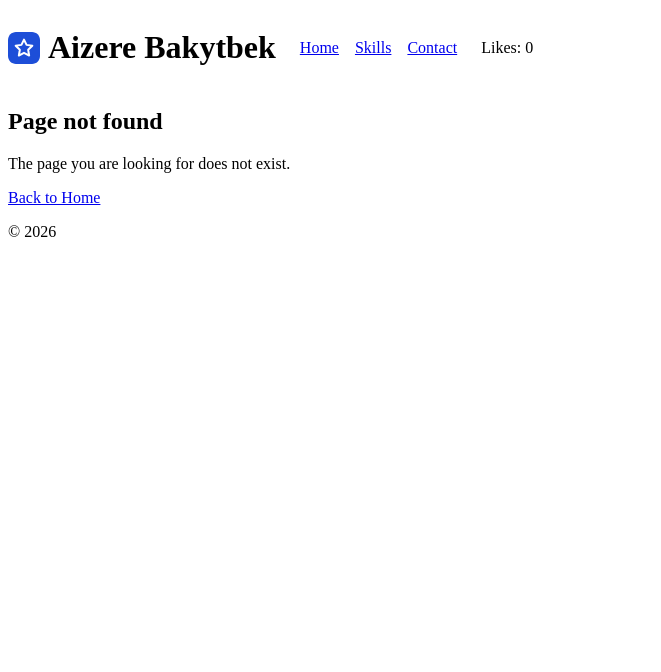
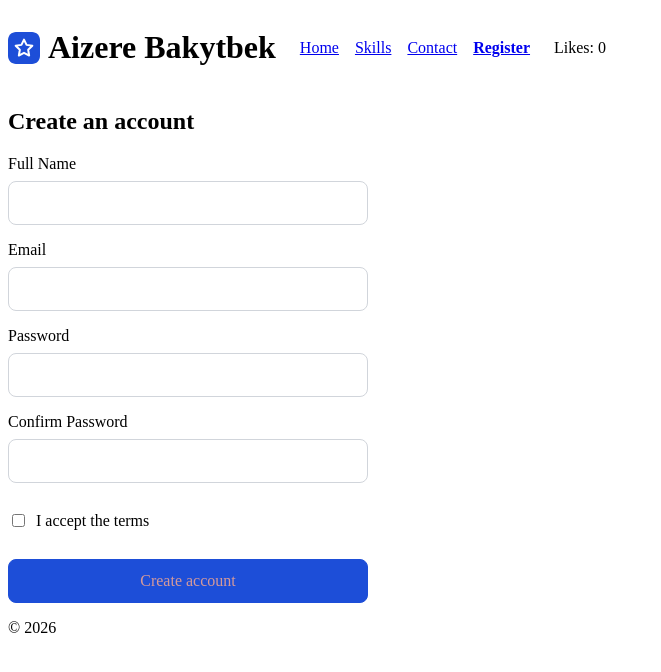
Before and after one commit to abakytbek/iwamad-practice, a React (Vite) app: page /register in a window 1280 px wide. Before the commit this address had no page. Shown: the top 672 px of the page, without its empty margins (0-661 px from the left). Built offline with nearby package versions, Linux system fonts and the light colour scheme.

Commit message:
week 06 - registration page and validation

```diff
--- a/src/App.tsx
+++ b/src/App.tsx
@@ -4,6 +4,7 @@
 import SkillsPage from './pages/SkillsPage'
 import ContactPage from './pages/ContactPage'
 import NotFoundPage from './pages/NotFoundPage'
+import RegisterPage from './pages/RegisterPage'
 
 function App() {
   return (
@@ -12,6 +13,7 @@
         <Route index element={<HomePage />} />
         <Route path="skills" element={<SkillsPage />} />
         <Route path="contact" element={<ContactPage />} />
+        <Route path="register" element={<RegisterPage />} />
         <Route path="*" element={<NotFoundPage />} />
       </Route>
     </Routes>
--- a/src/components/Header.tsx
+++ b/src/components/Header.tsx
@@ -21,6 +21,8 @@
         <NavLink to="/">Home</NavLink>
         <NavLink to="/skills">Skills</NavLink>
         <NavLink to="/contact">Contact</NavLink>
+        <NavLink to="/register">Register</NavLink>
+
       </nav>
 
       <p>Likes: {likes}</p>
--- /dev/null
+++ b/src/lib/validateRegistration.ts
@@ -0,0 +1,41 @@
+export type RegistrationValues = {
+  fullName: string
+  email: string
+  password: string
+  confirmPassword: string
+  acceptTerms: boolean
+}
+
+export type RegistrationErrors =
+  Partial<Record<keyof RegistrationValues, string>>
+
+
+export function validateRegistration(
+  values: RegistrationValues
+): RegistrationErrors {
+  const errors: RegistrationErrors = {}
+
+  if (values.fullName.trim().length < 2) {
+    errors.fullName = 'Enter your full name'
+  }
+
+  if (!/^[^\s@]+@[^\s@]+\.[^\s@]+$/.test(values.email)) {
+    errors.email = 'Enter a valid email, like name@example.com'
+  }
+
+  if (values.password.length < 8) {
+    errors.password = 'Use at least 8 characters'
+  } else if (!/\d/.test(values.password)) {
+    errors.password = 'Include at least one number'
+  }
+
+  if (values.confirmPassword !== values.password) {
+    errors.confirmPassword = 'Passwords do not match'
+  }
+
+  if (!values.acceptTerms) {
+    errors.acceptTerms = 'Accept the terms to continue'
+  }
+
+  return errors
+}
--- /dev/null
+++ b/src/pages/RegisterPage.tsx
@@ -0,0 +1,134 @@
+import { useState } from 'react'
+import type { ChangeEvent, SubmitEvent } from 'react'
+import { validateRegistration } from '../lib/validateRegistration'
+import type { RegistrationValues } from '../lib/validateRegistration'
+import Button from '../components/ui/Button'
+
+function RegisterPage() {
+  const [values, setValues] = useState<RegistrationValues>({
+    fullName: '',
+    email: '',
+    password: '',
+    confirmPassword: '',
+    acceptTerms: false,
+  })
+
+  const [submitAttempted, setSubmitAttempted] = useState(false)
+  const [submitted, setSubmitted] = useState(false)
+
+  const errors = validateRegistration(values)
+
+  function handleChange(event: ChangeEvent<HTMLInputElement>) {
+    const { name, type, value, checked } = event.target
+
+    setValues((current) => ({
+      ...current,
+      [name]: type === 'checkbox' ? checked : value,
+    }))
+  }
+
+  function handleSubmit(event: SubmitEvent<HTMLFormElement>) {
+    event.preventDefault()
+
+    setSubmitAttempted(true)
+
+    if (Object.keys(errors).length === 0) {
+      setSubmitted(true)
+    }
+  }
+
+  return (
+    <section>
+      <h2>Create an account</h2>
+
+      {submitted ? (
+        <p role="status">
+          Thanks, {values.fullName.trim()}. You are registered.
+        </p>
+      ) : (
+        <form className="form" onSubmit={handleSubmit} noValidate>
+
+          <div className="field">
+            <label htmlFor="fullName">Full Name</label>
+            <input
+              id="fullName"
+              name="fullName"
+              type="text"
+              value={values.fullName}
+              onChange={handleChange}
+            />
+            {submitAttempted && errors.fullName && (
+              <p className="field-error">{errors.fullName}</p>
+            )}
+          </div>
+
+          <div className="field">
+            <label htmlFor="email">Email</label>
+            <input
+              id="email"
+              name="email"
+              type="email"
+              value={values.email}
+              onChange={handleChange}
+            />
+            {submitAttempted && errors.email && (
+              <p className="field-error">{errors.email}</p>
+            )}
+          </div>
+
+          <div className="field">
+            <label htmlFor="password">Password</label>
+            <input
+              id="password"
+              name="password"
+              type="password"
+              value={values.password}
+              onChange={handleChange}
+            />
+            {submitAttempted && errors.password && (
+              <p className="field-error">{errors.password}</p>
+            )}
+          </div>
+
+          <div className="field">
+            <label htmlFor="confirmPassword">Confirm Password</label>
+            <input
+              id="confirmPassword"
+              name="confirmPassword"
+              type="password"
+              value={values.confirmPassword}
+              onChange={handleChange}
+            />
+            {submitAttempted && errors.confirmPassword && (
+              <p className="field-error">{errors.confirmPassword}</p>
+            )}
+          </div>
+
+          <div className="field">
+            <div className="check">
+              <input
+                id="acceptTerms"
+                name="acceptTerms"
+                type="checkbox"
+                checked={values.acceptTerms}
+                onChange={handleChange}
+              />
+              <label htmlFor="acceptTerms">
+                I accept the terms
+              </label>
+            </div>
+
+            {submitAttempted && errors.acceptTerms && (
+              <p className="field-error">{errors.acceptTerms}</p>
+            )}
+          </div>
+
+          <Button type="submit">Create account</Button>
+
+        </form>
+      )}
+    </section>
+  )
+}
+
+export default RegisterPage
--- a/src/styles/tokens.css
+++ b/src/styles/tokens.css
@@ -1,10 +1,11 @@
 :root {
   --color-primary: #1D4ED8;
-  --color-on-primary: #FFFFFF;
+  --color-on-primary: #d59a9a;
   --color-text: #1F2937;
   --color-text-muted: #4B5563;
   --color-surface: #FFFFFF;
   --color-border: #D1D5DB;
+  --color-error: #b91c1c;
 
   --space-2: 8px;
   --space-4: 16px;
--- a/src/styles/ui/styles.css
+++ b/src/styles/ui/styles.css
@@ -36,3 +36,41 @@
   outline: 3px solid var(--color-primary);
   outline-offset: 2px;
 }
+
+.form {
+  display: grid;
+  gap: var(--space-4);
+  max-width: 360px;
+}
+
+.field {
+  display: grid;
+  gap: var(--space-2);
+}
+
+.field input:not([type='checkbox']) {
+  box-sizing: border-box;
+  width: 100%;
+  font: inherit;
+  min-height: 44px;
+  padding: var(--space-2);
+  border: 1px solid var(--color-border);
+  border-radius: var(--radius-md);
+}
+
+.field input[aria-invalid='true'] {
+  border: 2px solid var(--color-error);
+}
+
+.field-error {
+  margin: 0;
+  color: var(--color-error);
+  font-size: 0.875rem;
+}
+
+.check {
+  display: flex;
+  align-items: center;
+  gap: var(--space-2);
+  min-height: 44px;
+}
```
Also changed, not shown: 6 other files (tests, documents, lock files or other folders).
